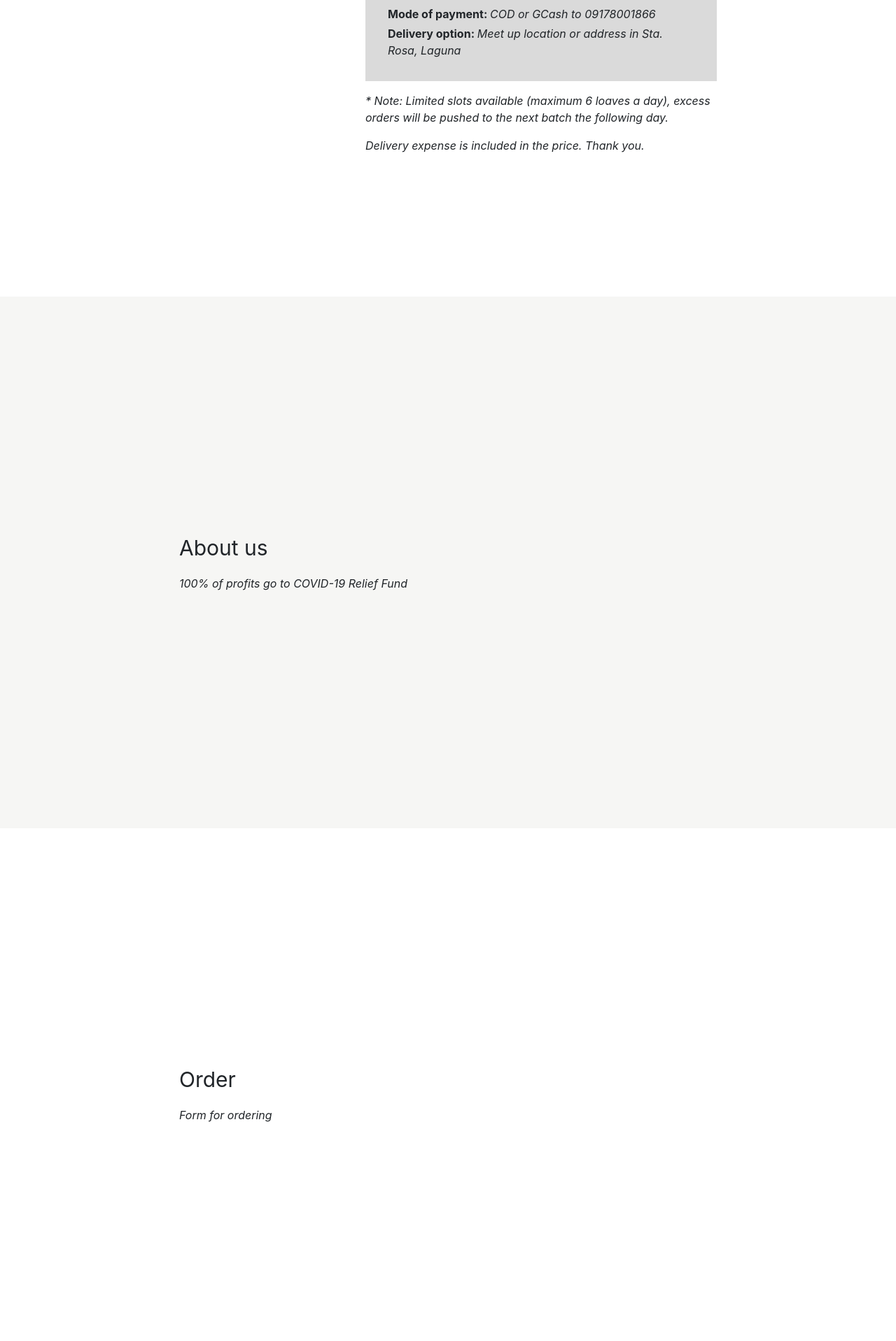
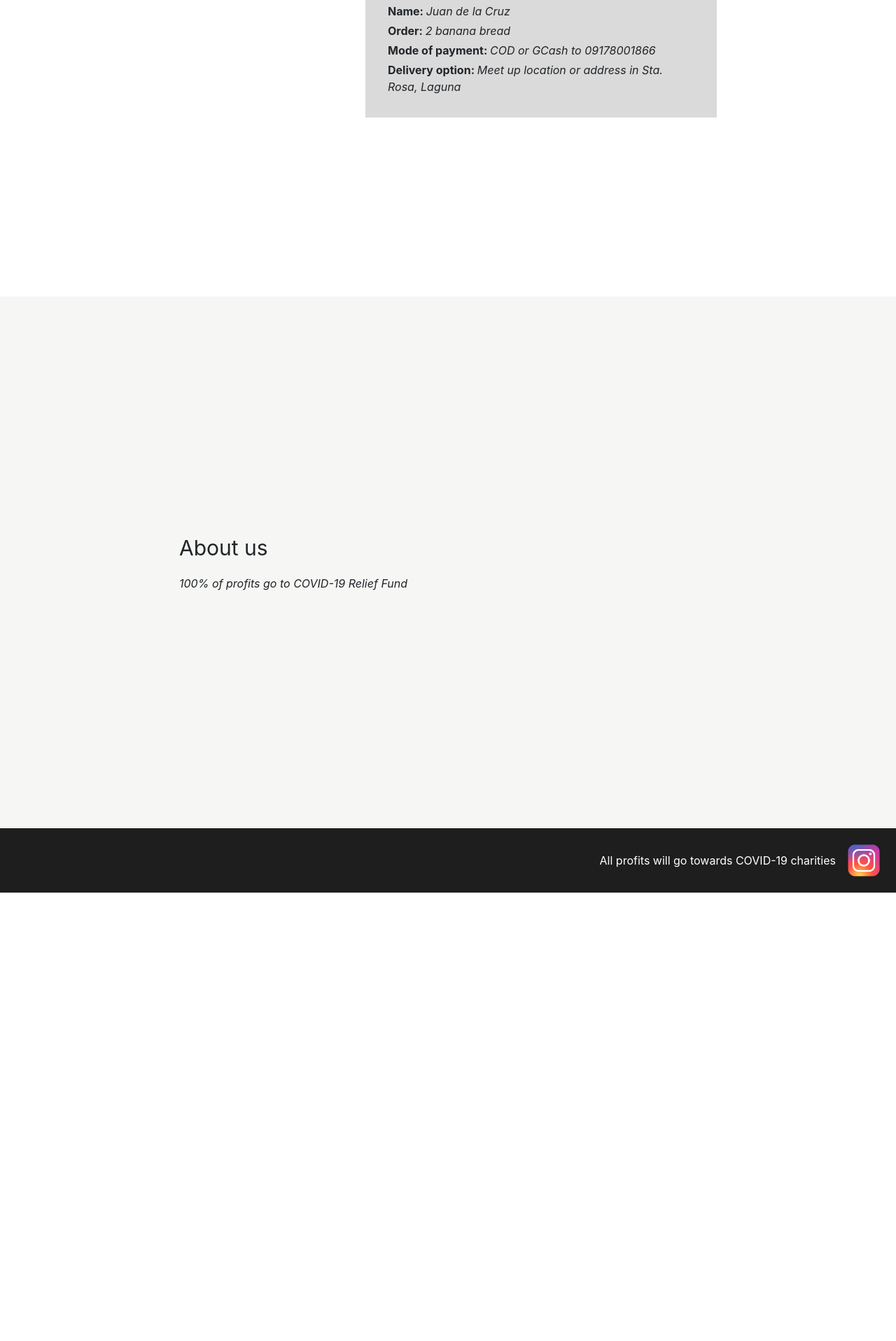
Before and after one commit to janaldous/breadforyouph, a React (Create React App) app: page / in a window 1280 px wide. Shown: the part 2143-4060 px from the top of the page at 70% size. After the commit the page ends 3419 px from the top, so only its background shows below. Built offline with nearby package versions, Linux system fonts and the light colour scheme.

Commit message:
fixed sections

```diff
--- a/src/App.tsx
+++ b/src/App.tsx
@@ -17,7 +17,7 @@ function App() {
           <p className="lead ">Healthy. Delicious. Kind.</p>
           <a
             className="btn btn-primary btn-lg"
-            href="#section-order"
+            href="#how-to-order"
             role="button"
           >
             Order
@@ -41,7 +41,7 @@ function App() {
         <div className="section-title">The Bread</div>
         <div className="instructions">Banana bread smothered in lemon zest</div>
       </section>
-      <section>
+      <section id="how-to-order">
         <div className="row">
           <div className="col-sm-4">
             <div className="section-title">How to Order</div>
@@ -65,13 +65,6 @@ function App() {
                 <span>Meet up location or address in Sta. Rosa, Laguna</span>
               </div>
             </div>
-            <div className="instructions">
-              * Note: Limited slots available (maximum 6 loaves a day), excess
-              orders will be pushed to the next batch the following day.
-            </div>
-            <div className="instructions">
-              Delivery expense is included in the price. Thank you.
-            </div>
           </div>
         </div>
       </section>
@@ -81,13 +74,9 @@ function App() {
           100% of profits go to COVID-19 Relief Fund
         </div>
       </section>
-      <section id="section-order">
-        <div className="section-title">Order</div>
-        <div className="instructions">Form for ordering</div>
-      </section>
       <footer>
         <div className="footer-item">
-          All profits will go towards COVID-19 charties
+          All profits will go towards COVID-19 charities
         </div>
         <div className="footer-item">
           <a href="https://www.instagram.com/breadforyouph/">
--- a/src/breadforyouph.scss
+++ b/src/breadforyouph.scss
@@ -98,7 +98,6 @@ html {
   }
 
   footer {
-    margin-top: 32px;
     padding: 16px;
     width: 100%;
     background-color: #1e1e1e;
```
